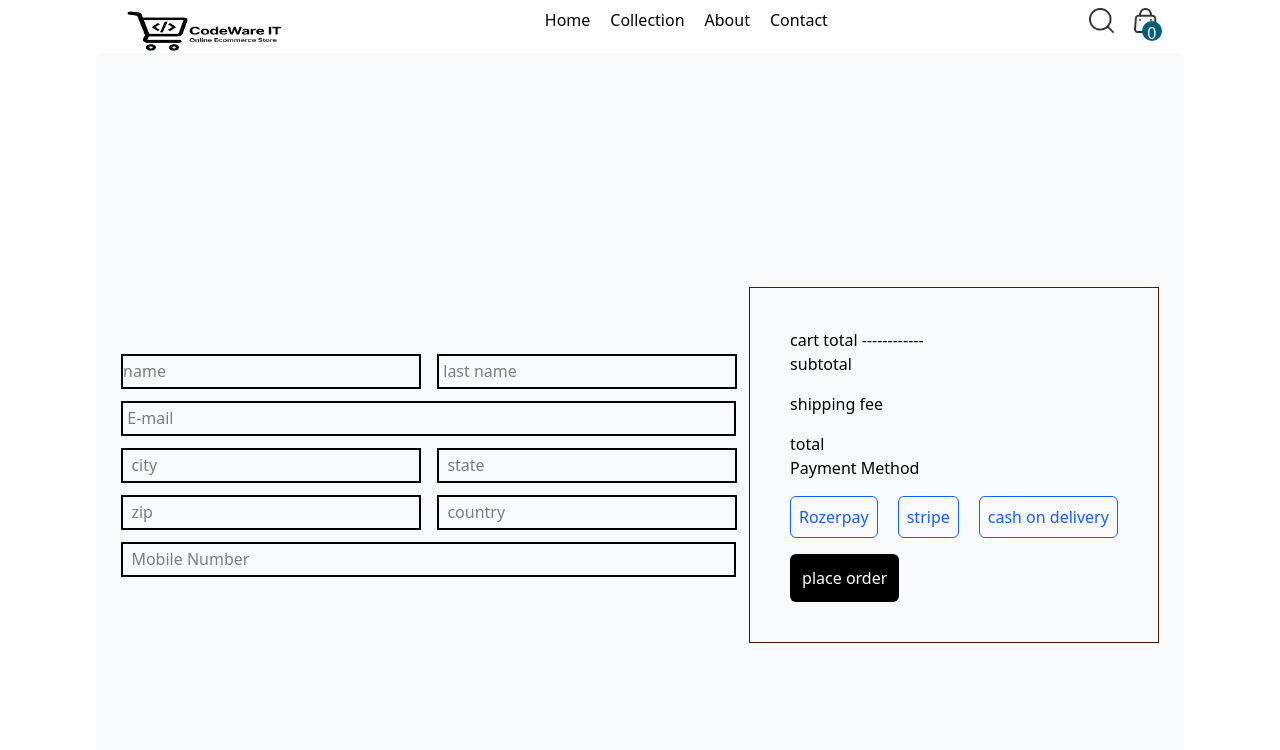
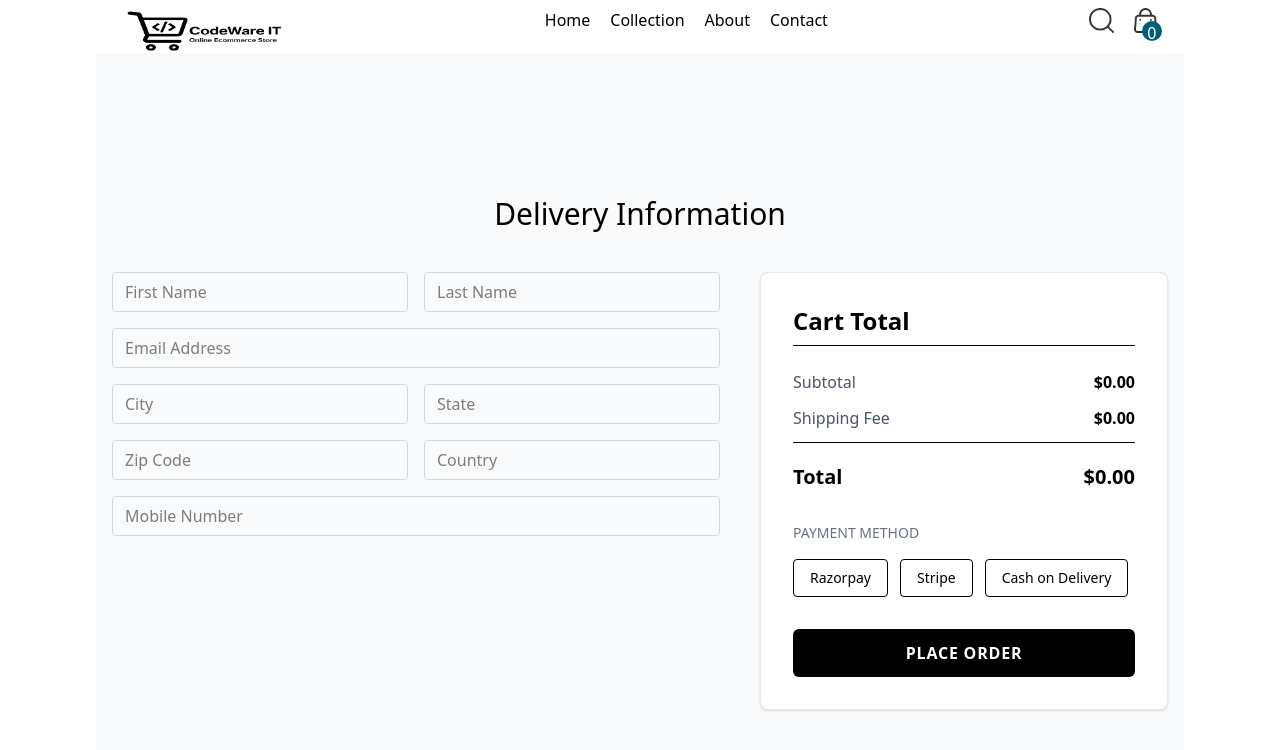
Before and after one commit to Nitin0264/The-Clothing-Store, a React (Vite) app: page /checkout in a window 1280 px wide. Shown: the top 750 px of the page. Built offline with nearby package versions, Linux system fonts and the light colour scheme.

Commit message:
front end completed

```diff
--- a/src/pages/Cart.jsx
+++ b/src/pages/Cart.jsx
@@ -140,9 +140,11 @@ function Cart() {
           {tempdata.length > 0 ?
             <div className='shadow shadow-lg shadow-yellow-200 p-10' >
               <div className=' flex flex-col gap-3 my-5'>
-                <h1 className='text-3xl font-semibold text-center mb-7'>Cart Total</h1>
+                <h1 className='text-3xl font-semibold text-center mb-7 border-b border-gray-200 pb-3'>Cart Total</h1>
                 <p className='flex justify-between items-center'><span className='text-lg font-semibold'>SubTotal</span><span>{`$${subTotal.toFixed(2)}`}</span></p>
-              <p className='flex justify-between items-center'><span className='text-lg font-semibold'>shippingFee</span><span></span>{`$${shippingFee.toFixed(2)}`}</p>
+
+               <p className='flex justify-between items-center  border-b border-gray-200 pb-3'><span className='text-lg font-semibold'>shippingFee</span><span></span>{`$${shippingFee.toFixed(2)}`}</p>
+
                 <p className='flex justify-between items-center'><span className='text-lg font-semibold'>Total</span><span>{`$${total.toFixed(2)}`}</span></p>
               </div>
               <div>
--- a/src/pages/PlaceOrder.jsx
+++ b/src/pages/PlaceOrder.jsx
@@ -1,51 +1,98 @@
-import React from 'react'
+import React, { useContext } from 'react'
+import { userContext } from '../context/UserContext'
 
 function PlaceOrder() {
+  let { products, cardItem } = useContext(userContext);
+
+  const getCartTotal = () => {
+    let totalAmount = 0;
+
+    for (const itemId in cardItem) {
+
+      const itemInfo = products.find((p) => p._id === itemId);
+
+      if (!itemInfo) continue;
+
+      for (const size in cardItem[itemId]) {
+        try {
+          if (cardItem[itemId][size] > 0) {
+            totalAmount += itemInfo.price * cardItem[itemId][size];
+          }
+        } catch (error) {
+          console.error("Error calculating:", error);
+        }
+      }
+    }
+    return totalAmount;
+  };
+
+  const subTotal = getCartTotal();
+  const shippingFee = subTotal > 300 || subTotal === 0 ? 0 : 10;
+  const total = subTotal + shippingFee;
+
   return (
-    <div className='flex justify-center items-center h-[100vh] w-[100%] bg-gray-50 rounded-md'>
-      <div className='flex gap-3 justify-start items-center mt-6 mx-auto'>
-        <div className='flex1 flex flex-col gap-3  '>
-          <div className='flex gap-4 '>
-            <input className='h-[35px] w-[300px] border-2 border-black' type="text" name="" placeholder='name' />
-            <input className='h-[35px] w-[300px] border-2 border-black' type="text" name="" placeholder=' last name' />
+    <div className='flex flex-col items-center justify-center min-h-screen w-full bg-gray-50 p-4'>
+      <h2 className='mb-10 text-3xl font-medium'>Delivery Information</h2>
 
+      <div className='flex flex-col lg:flex-row gap-10 items-start justify-center w-full max-w-6xl'>
+
+        {/* Left Side: Form */}
+        <div className='flex flex-col gap-4 w-full lg:w-3/5'>
+          <div className='flex gap-4'>
+            <input className='h-10 flex-1 border border-gray-300 rounded px-3' type="text" placeholder='First Name' />
+            <input className='h-10 flex-1 border border-gray-300 rounded px-3' type="text" placeholder='Last Name' />
           </div>
-          <input className='h-[35px] w-[615px] border-2 border-black' type="email" name="" placeholder=' E-mail' />
+          <input className='h-10 w-full border border-gray-300 rounded px-3' type="email" placeholder='Email Address' />
+          <div className='flex gap-4'>
+            <input className='h-10 flex-1 border border-gray-300 rounded px-3' type="text" placeholder='City' />
+            <input className='h-10 flex-1 border border-gray-300 rounded px-3' type="text" placeholder='State' />
+          </div>
+          <div className='flex gap-4'>
+            <input className='h-10 flex-1 border border-gray-300 rounded px-3' type="number" placeholder='Zip Code' />
+            <input className='h-10 flex-1 border border-gray-300 rounded px-3' type="text" placeholder='Country' />
+          </div>
+          <input className='h-10 w-full border border-gray-300 rounded px-3' type="number" placeholder='Mobile Number' />
+        </div>
 
-          <div className='flex gap-4 '>
+        {/* Right Side: Cart Totals */}
+        <div className='w-full lg:w-2/5 border border-gray-200 p-8 bg-white rounded-lg shadow-sm'>
+          <h1 className='text-2xl font-bold mb-6 border-b pb-2'>Cart Total</h1>
 
-            <input className='h-[35px] w-[300px] border-2 border-black' type="text" name="" placeholder='  city' />
-            <input className='h-[35px] w-[300px] border-2 border-black' type="text" name="" placeholder='  state' />
+          {products.length > 0 ? (
+            <div className='flex flex-col gap-3 mb-8'>
+              <p className='flex justify-between'>
+                <span className='text-gray-600'>Subtotal</span>
+                <span className='font-semibold'>${subTotal.toFixed(2)}</span>
+              </p>
+              <p className='flex justify-between border-b pb-3'>
+                <span className='text-gray-600'>Shipping Fee</span>
+                <span className='font-semibold'>${shippingFee.toFixed(2)}</span>
+              </p>
+              <p className='flex justify-between pt-2'>
+                <span className='text-xl font-bold'>Total</span>
+                <span className='text-xl font-bold'>${total.toFixed(2)}</span>
+              </p>
+            </div>
+          ) : (
+            <p className='text-red-500 mb-8'>Your cart is empty.</p>
+          )}
 
+
+          <p className='font-medium mb-4 uppercase text-sm text-gray-500'>Payment Method</p>
+          <div className='flex flex-wrap gap-3 mb-8'>
+            {/* creating 3 button at once */}
+            {['Razorpay', 'Stripe', 'Cash on Delivery'].map((method) => (
+              <button key={method} className='border rounded px-4 py-2 hover:bg-gray-50 text-sm transition-colors'>
+                {method}
+              </button>
+            ))}
           </div>
 
-          <div className='flex gap-4 '>
+          <button className='w-full bg-black text-white py-3 rounded-md font-bold hover:bg-gray-800 transition-colors uppercase tracking-wider'>
+            Place Order
+          </button>
+        </div>
 
-            <input className='h-[35px] w-[300px] border-2 border-black' type="number" name="" placeholder='  zip' />
-            <input className='h-[35px] w-[300px] border-2 border-black' type="text" name="" placeholder='  country' />
-
-          </div>
-          <input className='h-[35px] w-[615px] border-2 border-black' type="number" name="" placeholder='  Mobile Number' />
-        </div>
-        <div className='flex1 flex border flex-col border-amber-950 p-10'>
-          <h1>cart total ------------</h1>
-
-          <div className='flex flex-col gap-4'>
-            <p>subtotal</p>
-            <p>shipping fee</p>
-            <p>total</p>
-
-          </div>
-          <p>Payment Method</p>
-          <div className='flex gap-5'>
-            <p className='border rounded-md p-2 my-4 text-blue-600 cursor-pointer'>Rozerpay</p>
-            <p className='border rounded-md p-2 my-4 text-blue-600 cursor-pointer'>stripe</p>
-            <p className='border rounded-md p-2 my-4 text-blue-600 cursor-pointer'>cash on delivery</p>
-          </div>
-          <div>
-            <button className='rounded-md text-white bg-black p-3  flex justify-end items-end cursor-pointer'>place order</button>
-          </div>
-        </div>
       </div>
     </div>
   )
```
